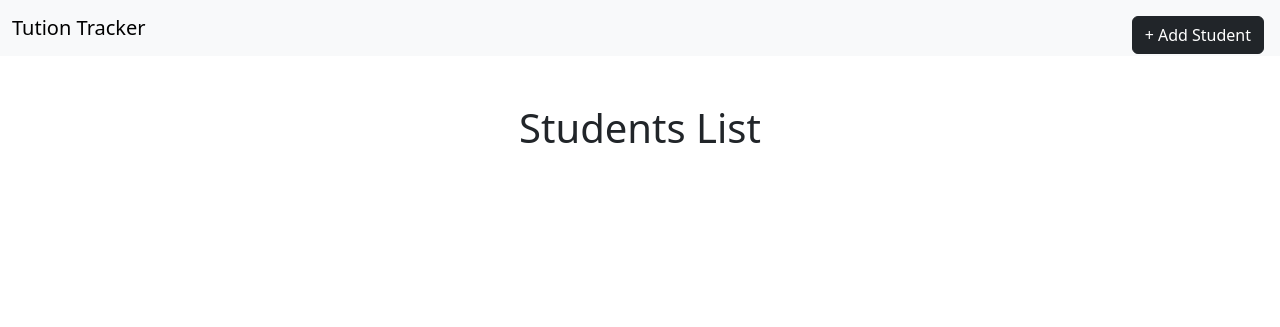
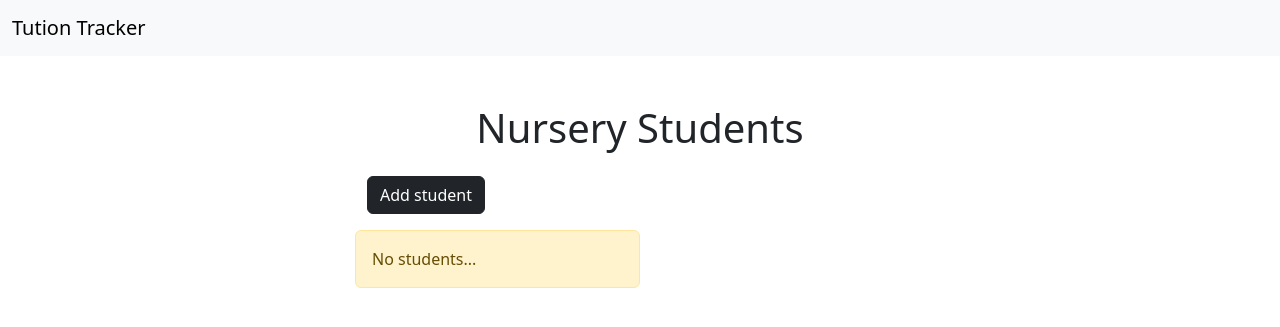
Before and after one commit to Aashitharaip/TutionApp, a Django app: page /class/14/students in a window 1280 px wide. Shown: the top 327 px of the page. Run offline with Django 5.2, Linux system fonts and the light colour scheme; a user stored in the database is signed in; data comes from the database, SQL or seed files in the repository; both versions use the stored data as it was after the commit.

Commit message:
Added changes

```diff
--- a/main/models.py
+++ b/main/models.py
@@ -49,9 +49,12 @@
     """
     This table is used to enter the fees given by the student
     """
-    student = models.ForeignKey(Student, on_delete=models.CASCADE)
+    student = models.ForeignKey(Student, on_delete=models.CASCADE, related_name="fees")
     date_of_payment = models.DateField("Date of Payment")
     amount_paid = models.IntegerField("Amount Paid")
 
     def __str__(self):
         return f"{self.student.name} - {self.amount_paid}"
+
+    class Meta:
+        ordering = ("-date_of_payment", )
--- a/main/templates/base.html
+++ b/main/templates/base.html
@@ -15,5 +15,6 @@
     {% block content %}
 
     {% endblock content %}
+    <script src="https://cdn.jsdelivr.net/npm/bootstrap@5.3.3/dist/js/bootstrap.bundle.min.js" integrity="sha384-YvpcrYf0tY3lHB60NNkmXc5s9fDVZLESaAA55NDzOxhy9GkcIdslK1eN7N6jIeHz" crossorigin="anonymous"></script>
 </body>
 </html>
--- a/main/templates/main/dashboard.html
+++ b/main/templates/main/dashboard.html
@@ -23,7 +23,7 @@
             <div class="row row-cols-2 mt-5">
                 {% for class in classes %}
                     <div class="col">
-                        <a class="btn btn-dark w-100 mb-2" href="/studentslist/{{class.id}}">{{class}}</a>
+                        <a class="btn btn-dark w-100 mb-2" href="{% url 'students' class.id %}">{{class}}</a>
                     </div>
                 {% endfor %}
             </div>
--- a/main/templates/main/index.html
+++ b/main/templates/main/index.html
@@ -11,7 +11,6 @@
       <p class="lead mb-4">Quickly design and customize responsive mobile-first sites with Bootstrap, the world’s most popular front-end open source toolkit, featuring Sass variables and mixins, responsive grid system, extensive prebuilt components, and powerful JavaScript plugins.</p>
       <div class="d-grid gap-2 d-sm-flex justify-content-sm-center">
         <a href="{% url 'login' %}" type="button" class="btn btn-dark btn-lg px-4 gap-3">Login</a>
-        <button type="button" class="btn btn-outline-secondary btn-lg px-4">Secondary</button>
       </div>
     </div>
   </div>
--- a/main/templates/main/students.html
+++ b/main/templates/main/students.html
@@ -8,24 +8,80 @@
 
 <div class="container">
     <div class="row mt-5">
-        <div class="col-md-4"></div>
-        <div class="col-md-4">
-            <h1 class="text-center">Students List</h1>
-            <div class="row row-cols-2 mt-5">
-                {% for student in students_list %}
-                    <div class="col">
-                        <a class="btn btn-dark w-100 mb-2" href="/student_detail/{{student.id}}">{{student}}</a>
+        <div class="col-md-3"></div>
+        <div class="col-md-6">
+            <h1 class="text-center">{{ class.name }} Students</h1>
+            <!-- Button trigger modal -->
+            <button type="button" class="btn btn-dark my-3" data-bs-toggle="modal" data-bs-target="#addStudent">
+                Add student
+            </button>
+
+            <div class="row row-cols-2">
+                {% for student in students %}
+                <div class="col">
+                    <div class="card">
+                        <div class="card-body">
+                            <p class="h4 my-2">{{ student.name }}</p>
+                            <p>{{ student.contact_no }}</p>
+                            <a class="btn btn-dark w-100 mb-2" href="{% url 'student_detail' student.id %}">View
+                                Student</a>
+
+                        </div>
                     </div>
+                </div>
+                {% empty %}
+                <div class="alert alert-warning">
+                    No students...
+                </div>
                 {% endfor %}
             </div>
         </div>
-        <div class="col-md-4"></div>
+        <div class="col-md-3"></div>
     </div>
 </div>
 
-<!-- Add Student Button -->
-<div class="position-absolute top-0 end-0 p-3">
-    <a class="btn btn-dark" href="/add_student">+ Add Student</a>
+
+
+<!-- Modal -->
+<div class="modal fade" id="addStudent" tabindex="-1" aria-labelledby="addStudentLabel" aria-hidden="true">
+    <div class="modal-dialog">
+        <div class="modal-content">
+            <div class="modal-header">
+                <h1 class="modal-title fs-5" id="addStudentLabel">Add Student</h1>
+                <button type="button" class="btn-close" data-bs-dismiss="modal" aria-label="Close"></button>
+            </div>
+            <div class="modal-body">
+                <form method="post">
+                    {% csrf_token %}
+                    <div class="mb-3">
+                        <label for="name" class="form-label"><strong>Student Name</strong></label>
+                        <input type="text" id="name" name="name" class="form-control" required>
+                    </div>
+                    <div class="mb-3">
+                        <label for="joining_date" class="form-label"><strong>Joining Date</strong></label>
+                        <input type="date" id="joining_date" name="joining_date" class="form-control" required>
+                    </div>
+                    <div class="mb-3">
+                        <label for="contact_no" class="form-label"><strong>Parent's Contact Number</strong></label>
+                        <input type="text" id="contact_no" name="contact_no" class="form-control" required>
+                    </div>
+                    <div class="mb-3">
+                        <label for="school" class="form-label"><strong>School</strong></label>
+                        <select id="school" name="school" class="form-select" required>
+                            <option selected disabled>Choose a school</option>
+                            {% for school in schools %}
+                            <option value="{{ school.id }}">{{ school.name }}</option>
+                            {% endfor %}
+                        </select>
+                        <p class="my-3"><a href="{% url 'admin:main_school_add' %}">(+) Add school</a></p>
+                    </div>
+                    <div>
+                        <button type="submit" class="btn btn-dark ">Add Student</button>
+                    </div>
+                </form>
+            </div>
+        </div>
+    </div>
 </div>
 
 {% endblock content %}
--- a/main/urls.py
+++ b/main/urls.py
@@ -6,5 +6,4 @@
     path('dashboard/', views.dashboard, name='dashboard'),
     path('class/<int:class_id>/students', views.students, name = 'students'),
     path('student/<int:id>', views.student_detail, name='student_detail'),
-    path('class/<int:class_id>/add-student', views.add_student, name='add_student'),
 ]
--- a/main/views.py
+++ b/main/views.py
@@ -19,54 +19,42 @@
 @login_required
 def students(request, class_id):
     students = Student.objects.filter(class_name__id = class_id)
-    context = {'students' : students}
+    _class = Class.objects.get(id = class_id)
+    if request.method == "POST":
+        name = request.POST.get('name')
+        joining_date = request.POST.get('joining_date')
+        contact_no = request.POST.get('contact_no')
+        school_id = int(request.POST.get('school'))
+        Student(
+            name=name,
+            class_name=_class,
+            joining_date=joining_date,
+            contact_no=contact_no,
+            school=School.objects.get(id = school_id)
+        ).save()
+        return redirect(reverse("students", kwargs={"class_id":class_id}))
+
+    context = {
+        "students" : students,
+        "class": _class,
+        "schools":School.objects.all()
+    }
     return render(request,'main/students.html',context)
 
 @login_required
 def student_detail(request, id):
-    return render(request,'main/student_detail.html', {
-        "student": Student.objects.get(id = id)
-    })
-
-@login_required
-def add_fees(request, student_id):
+    student = Student.objects.get(id = id)
     if request.method == "POST":
         payment_date = request.POST.get("payment_date")
         amount = request.POST.get("amount")
         Fee(
-            student = Student.objects.get(id = student_id),
+            student = student,
             date_of_payment = payment_date,
             amount_paid = int(amount)
         ).save()
-        return redirect(reverse("student_detail", kwargs={"id":student_id}))
-    return render(request, 'main/add_fees.html')
+        return redirect(reverse("student_detail", kwargs={"id":id}))
 
-@login_required
-def add_student(request):
-    if request.method == 'POST':
-        name = request.POST.get('name')
-        class_name_id = request.POST.get('class_name')
-        joining_date = request.POST.get('joining_date')
-        contact_no = request.POST.get('contact_no')
-        school_id = request.POST.get('school')
 
-        class_name = Class.objects.filter(id=class_name_id).first()
-        if not class_name:
-            return render(request, 'main/add_student.html', {'error': 'The class you selected does not exist.'})
-        school = School.objects.filter(id=school_id).first()
-        if not school:
-            return render(request, 'main/add_student.html', {'error': 'The school you selected does not exist.'})
-        new_student = Student(
-            name=name,
-            class_name=class_name,
-            joining_date=joining_date,
-            contact_no=contact_no,
-            school=school
-        )
-        new_student.save()
-        students = Student.objects.filter(class_name=class_name)
-        return render(request, 'main/studentslist.html', {'students': students, 'class_name': class_name})
-    else:
-        classes = Class.objects.all()
-        schools = School.objects.all()
-        return render(request, 'main/add_student.html', {'classes': classes, 'schools': schools})
+    return render(request,'main/student_detail.html', {
+        "student": student
+    })
```
Also changed, not shown: main/templates/main/student_detail.html (+8 -4 lines), db.sqlite3.
